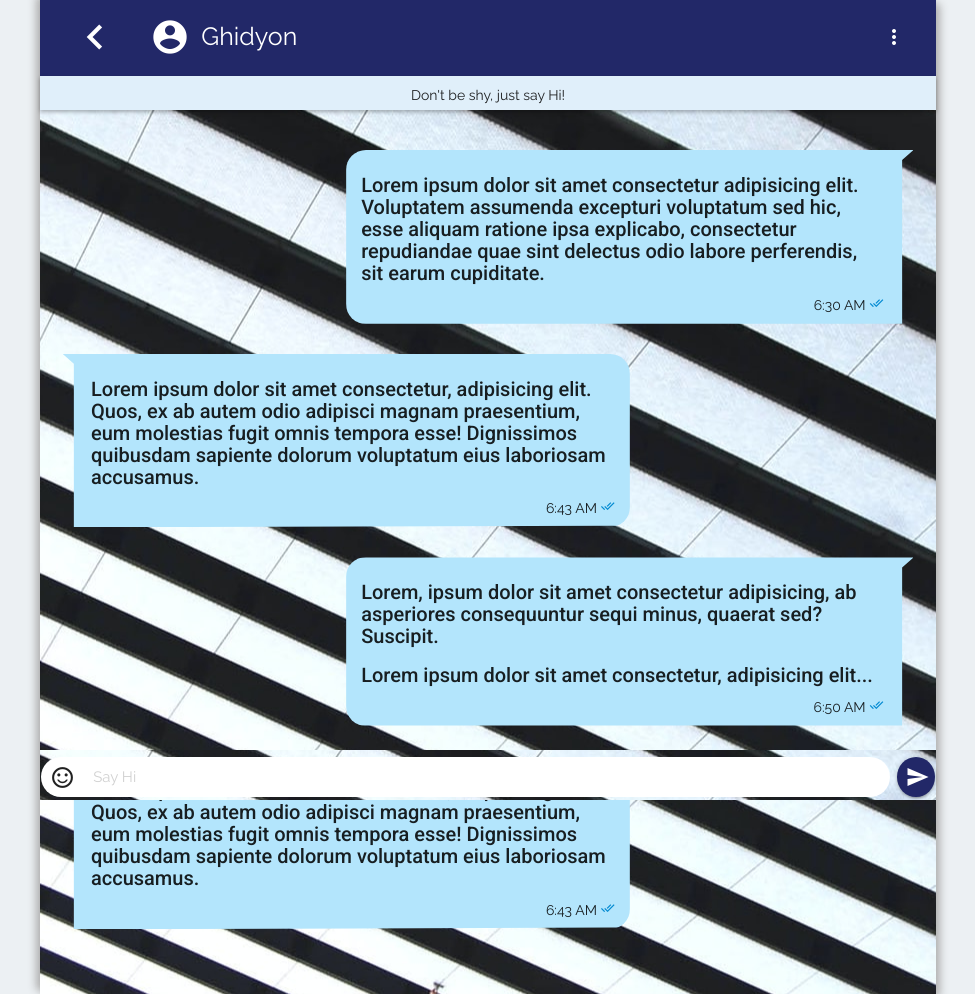
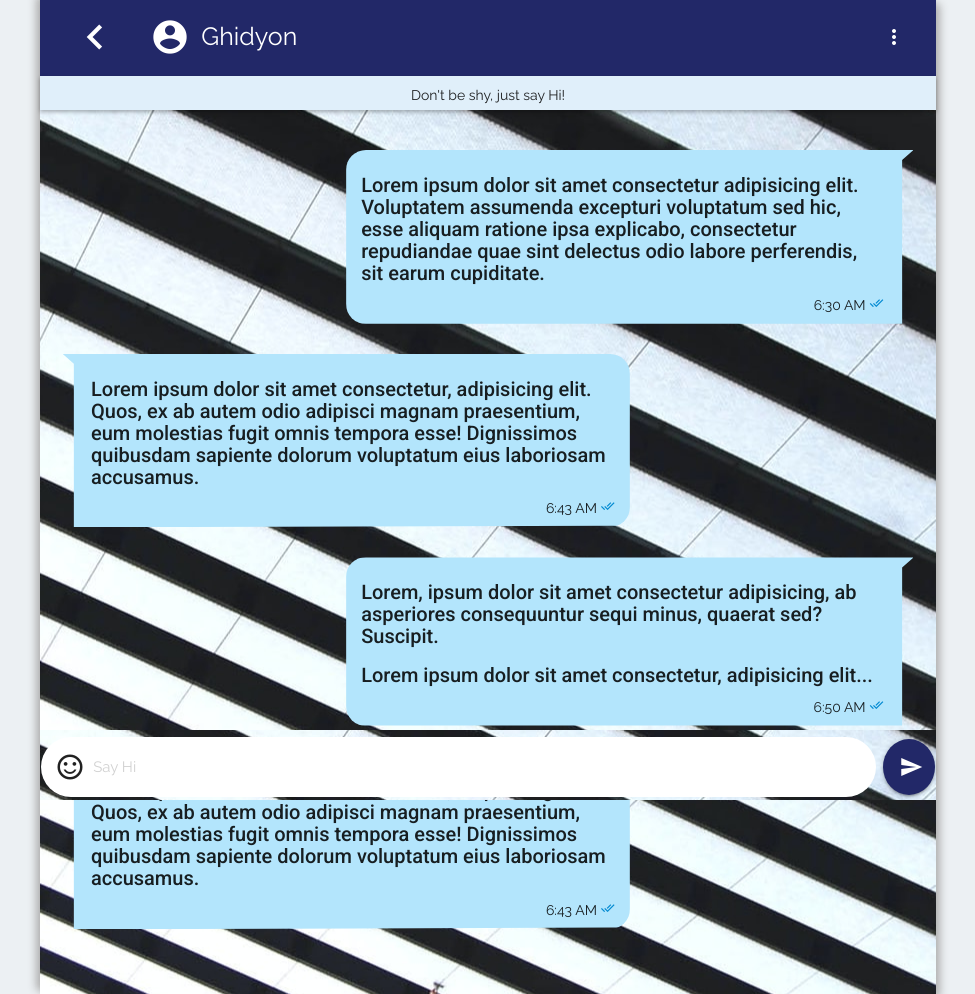
Before and after one commit to Ghidyon/sayhi-app, a PHP site: page /chat.html in a window 1280 px wide. Shown: the whole page, without its empty margins (152-1127 px from the left). Run offline with PHP 8.4, Linux system fonts and the light colour scheme.

Commit message:
increased height of input field

```diff
--- a/chat.html
+++ b/chat.html
@@ -112,7 +112,7 @@
             <div class="input-group">
                 <input type="text" placeholder="Say Hi" class="browser-default input">
                 <i class="material-icons size-4">sentiment_satisfied_alt</i>
-                <a href="#!" class="btn btn-floating darkBlue"><i class="material-icons">send</i></a>
+                <a href="#!" class="btn-large btn-floating darkBlue"><i class="material-icons">send</i></a>
             </div>
         </div>
     </div>
--- a/css/style.css
+++ b/css/style.css
@@ -346,8 +346,8 @@ h6 {
 
 .input {
     width: 100%;
-    border-radius: 20px;
-    height: 40px;
+    border-radius: 30px;
+    height: 60px;
     outline: none;
     padding: 0 1rem 0 3.5rem;
     border: 0;
@@ -473,10 +473,11 @@ h6 {
 }
 
 .size-4 {
-    font-size: 25px;
+    font-size: 30px;
     position: absolute;
-    top: 30%;
-    left: 10px;
+    top: 55%;
+    left: 15px;
+    transform: translate(0, -55%);
 }
 
 @media only screen and (max-width: 1200px) {
```
